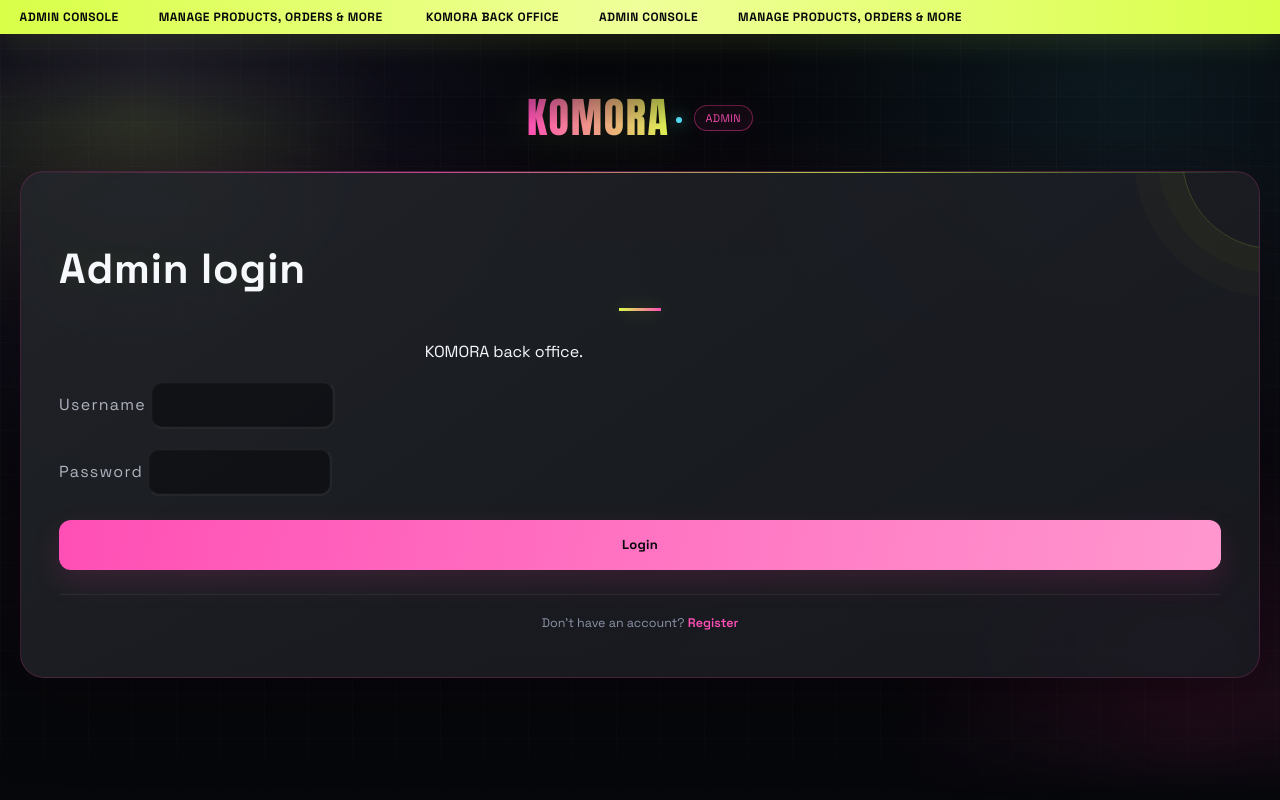
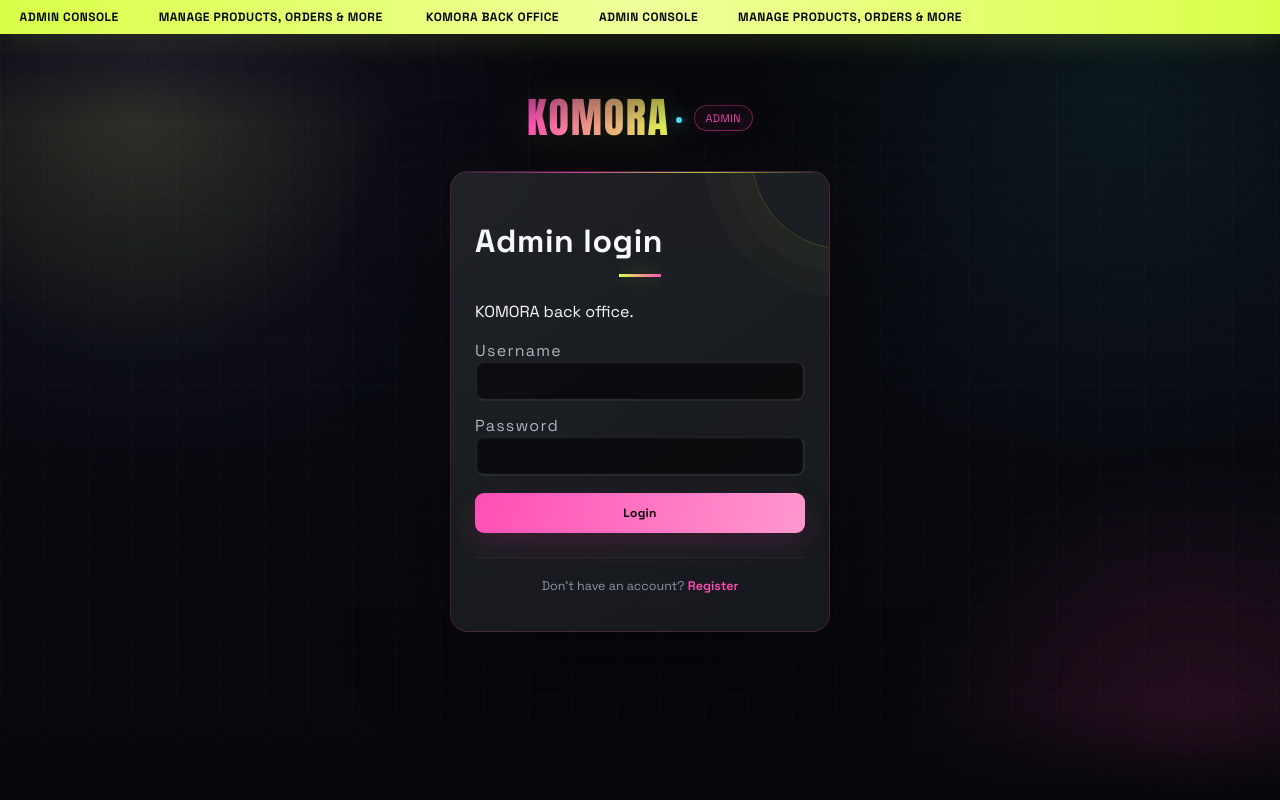
Before and after one commit to SandeepKomal/KOMORAPY_V4, a Flask app: page /admin/login in a window 1280 px wide. Run offline with Flask 3, Linux system fonts and the light colour scheme; data that the repository does not hold is empty; parts of the project's set-up code (start-up, migrations or seed data) failed here and were passed over.

Commit message:
style(auth): make login controls compact and readable

```diff
--- a/app/static/css/komora.css
+++ b/app/static/css/komora.css
@@ -417,18 +417,19 @@
 .v-auth-wrap > .v-auth-card{
   position:relative;
   overflow:hidden;
+  width:min(100%,380px);
+  margin:0 auto;
   background:
     linear-gradient(145deg,rgba(255,255,255,.055),rgba(255,255,255,.012)),
     rgba(21,23,29,.88);
   border:1px solid rgba(214,255,63,.16);
-  border-radius:24px;
+  border-radius:18px;
   box-shadow:
-    0 30px 90px rgba(0,0,0,.48),
-    0 0 0 1px rgba(255,255,255,.025) inset,
-    0 0 70px rgba(214,255,63,.045);
+    0 24px 60px rgba(0,0,0,.42),
+    0 0 0 1px rgba(255,255,255,.025) inset;
   backdrop-filter:blur(22px);
   -webkit-backdrop-filter:blur(22px);
-  padding:42px 38px 34px;
+  padding:28px 24px 24px;
   animation:auth-card-in .65s cubic-bezier(.2,.8,.2,1) both;
 }
 .v-auth-card::before{
@@ -458,8 +459,8 @@
 .v-auth-card h1{
   position:relative;
   letter-spacing:.02em;
-  font-size:clamp(30px,5vw,42px);
-  text-shadow:0 0 28px rgba(214,255,63,.08);
+  font-size:32px;
+  text-shadow:0 0 20px rgba(214,255,63,.06);
 }
 .v-auth-card h1::after{
   content:"";
@@ -478,7 +479,7 @@
 }
 .v-field{
   position:relative;
-  margin-bottom:19px;
+  margin-bottom:14px;
 }
 .v-field label{
   color:#aeb3bd;
@@ -486,10 +487,19 @@
   transition:color .2s ease,transform .2s ease;
 }
 .v-input,.v-select,textarea.v-input{
-  border-radius:12px;
-  border-color:rgba(255,255,255,.09);
-  background:rgba(7,8,11,.52);
-  min-height:48px;
+  display:block;
+  width:100%;
+  height:40px;
+  min-height:40px;
+  padding:0 12px;
+  border-radius:9px;
+  border-color:rgba(255,255,255,.12);
+  background:rgba(7,8,11,.72);
+  color:#f6f8fb !important;
+  -webkit-text-fill-color:#f6f8fb;
+  caret-color:var(--komora);
+  font:500 13px/40px var(--ui);
+  opacity:1;
   box-shadow:0 0 0 1px rgba(255,255,255,.015) inset;
   transition:
     border-color .22s ease,
@@ -509,15 +519,35 @@
     0 0 28px rgba(214,255,63,.08);
   transform:translateY(-1px);
 }
-.v-input::placeholder{opacity:.6;}
+.v-input::placeholder{
+  color:#7f8799 !important;
+  -webkit-text-fill-color:#7f8799;
+  opacity:1;
+}
+.v-input:focus{
+  color:#ffffff !important;
+  -webkit-text-fill-color:#ffffff;
+  outline:none;
+}
+.v-input:-webkit-autofill,
+.v-input:-webkit-autofill:hover,
+.v-input:-webkit-autofill:focus{
+  -webkit-text-fill-color:#f6f8fb !important;
+  caret-color:var(--komora);
+  transition:background-color 9999s ease-in-out 0s;
+}
 .v-form-actions{
-  margin-top:24px;
+  margin-top:17px;
 }
 .v-btn-komora.block{
   position:relative;
   overflow:hidden;
-  border-radius:12px;
-  min-height:50px;
+  width:100%;
+  height:40px;
+  min-height:40px;
+  padding:0 16px;
+  border-radius:9px;
+  font-size:12px;
   background:linear-gradient(100deg,var(--komora),#efffa1 48%,var(--komora));
   background-size:220% 100%;
   box-shadow:0 12px 30px rgba(214,255,63,.12);
```
